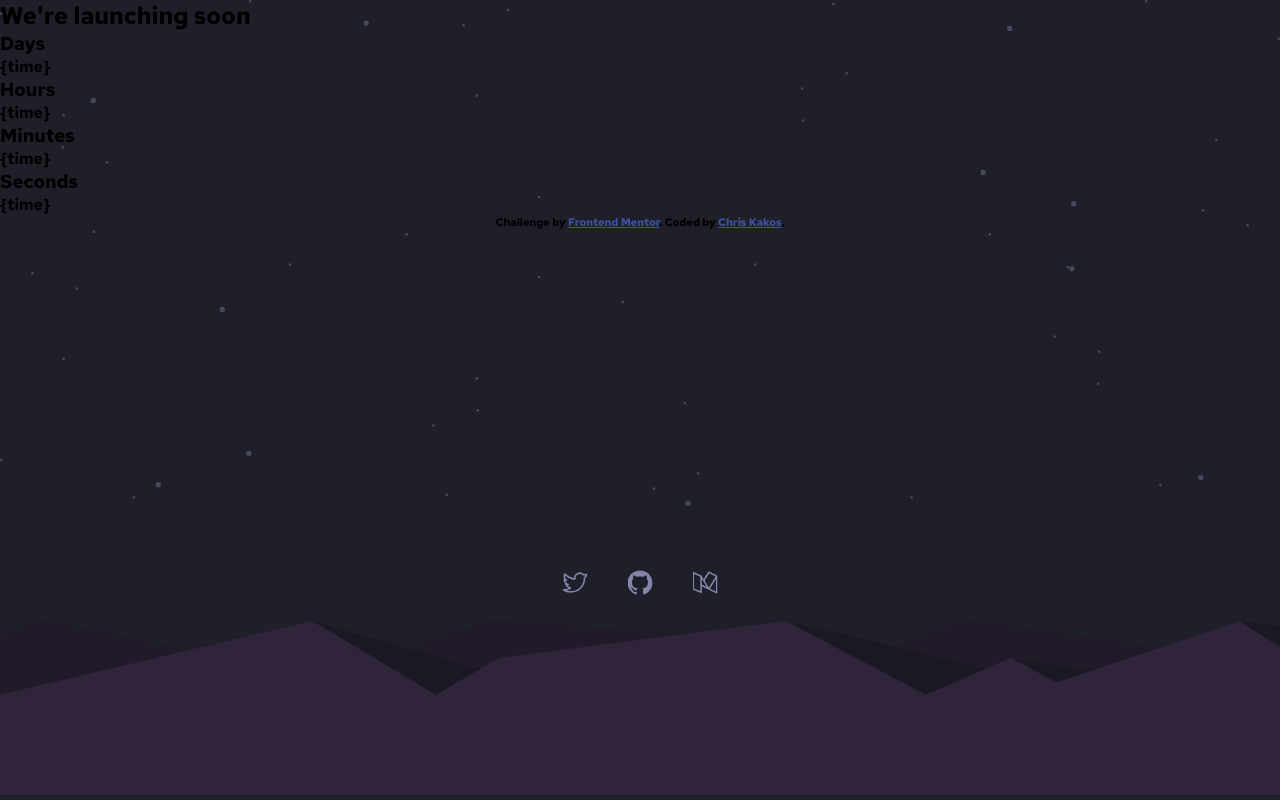
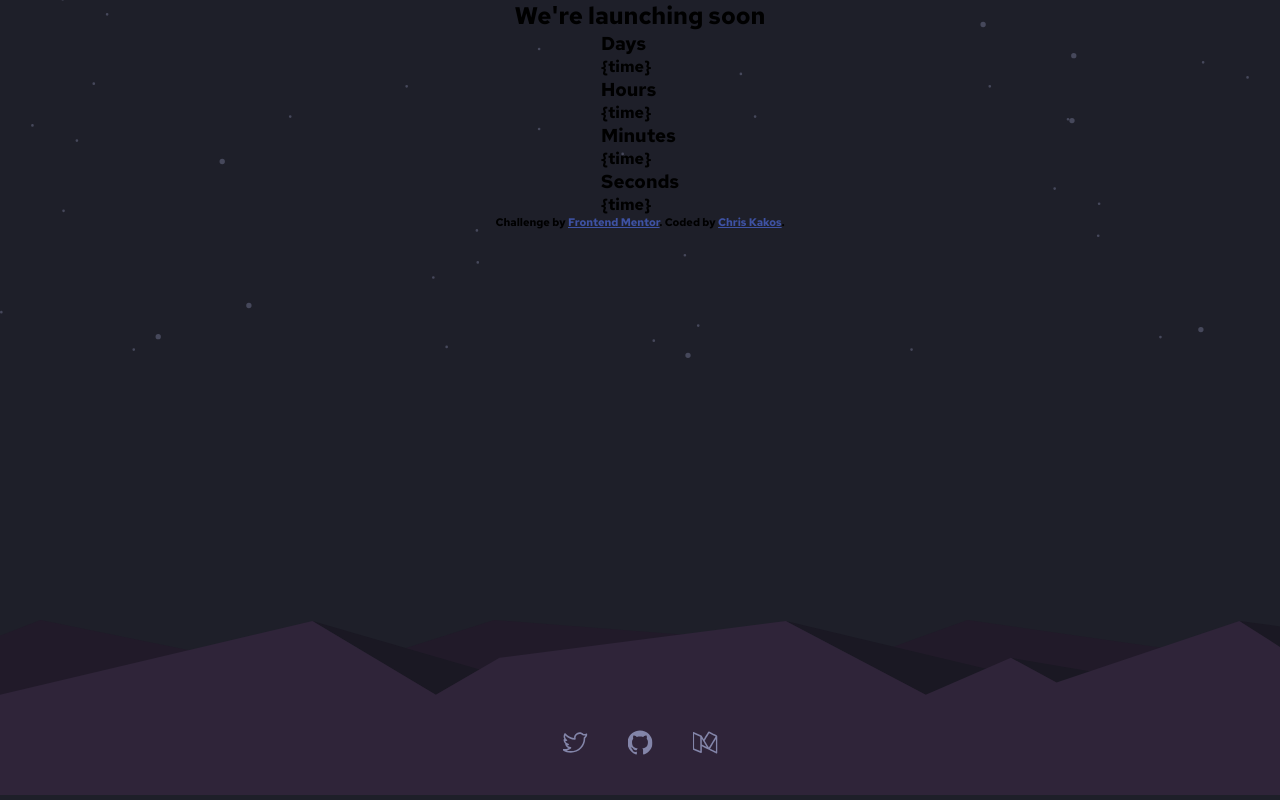
Before and after one commit to ch2isk4kos/fm-launch-countdown-timer, a plain HTML site: page index.html in a window 1280 px wide. Drawn offline with Linux system fonts and the light colour scheme.

Commit message:
revise position of social media logo's from bottom of container

```diff
--- a/style.css
+++ b/style.css
@@ -12,6 +12,7 @@ body {
   background-color: hsl(235, 16%, 14%);
 }
 
+/* Images */
 img {
   max-width: 100%; /* defines max-width of an element */
 }
@@ -23,12 +24,21 @@ img {
   bottom: 0; /* effects the vertical position of of a positioned element*/
 }
 
+/* Container */
+.container {
+  display: flex;
+  flex-direction: column;
+  justify-content: center;
+  align-items: center;
+}
+
+/* Social */
 ul {
   list-style-type: none;
 }
 .social {
   position: absolute;
-  bottom: 25%;
+  bottom: 5%;
   left: 50%; /* effects the horizontal position of of a positioned element*/
   transform: translateX(-50%); /* moves elements to the left of the x-axis */
   z-index: 100;
```
